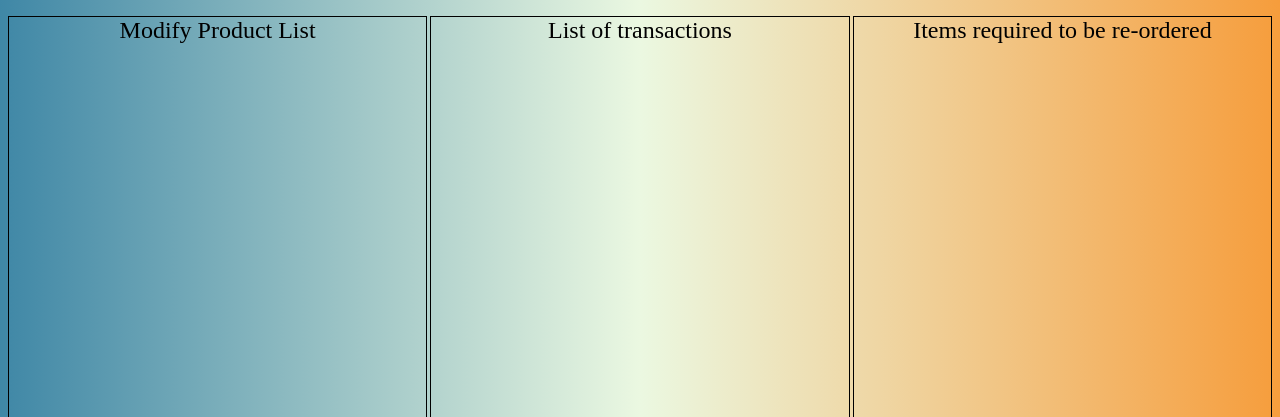
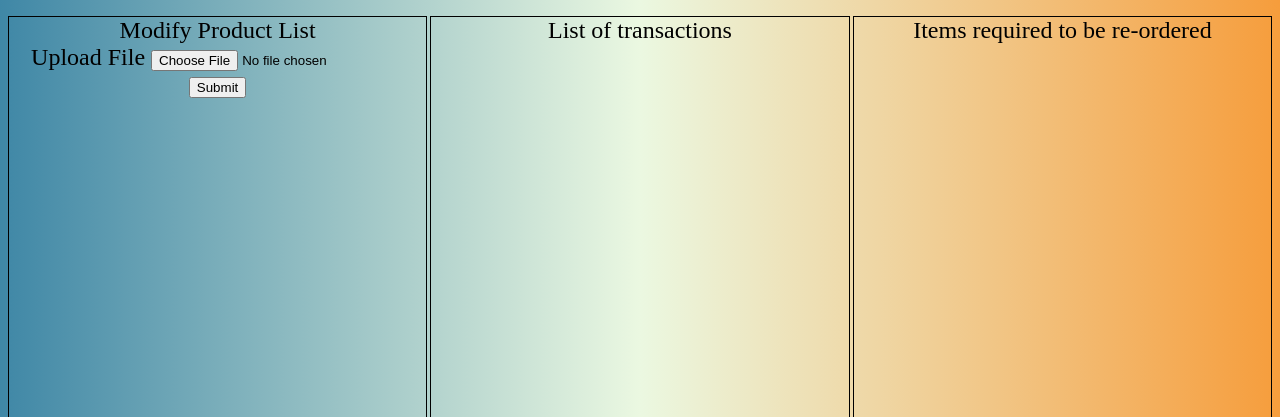
Before and after one commit to sumeetminhas/ACIT2911-Grp10, a Flask app: template templates/admin_dashboard.html in a window 1280 px wide. Shown: the part 213-630 px from the top of the page. Run offline with Flask 2, Linux system fonts and the light colour scheme; the template is opened without the code that fills it, so the values that code supplies are empty.

Commit message:
added form to admin dashboard to submit new file

```diff
--- a/templates/admin_dashboard.html
+++ b/templates/admin_dashboard.html
@@ -22,7 +22,14 @@
         </nav>
     </div>
     <div class="feature-area">
-        <div class="update-product">Modify Product List</div>
+        <div class="update-product">
+            Modify Product List
+            <form action="/update-inventory" method="post" class="update-product-list">
+                <label for="file-name">Upload File</label>
+                <input type="file" name="file-name" placeholder="Enter file path">
+                <input type="submit" value="Submit">
+            </form>
+        </div>
         <div class="trans-list">List of transactions</div>
         <div class="item-deficit">Items required to be re-ordered</div>
     </div>
```
